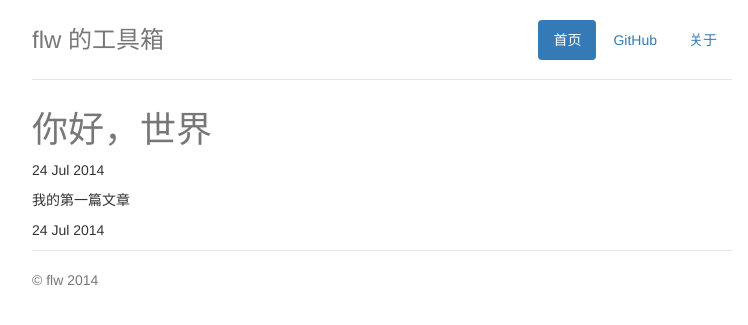
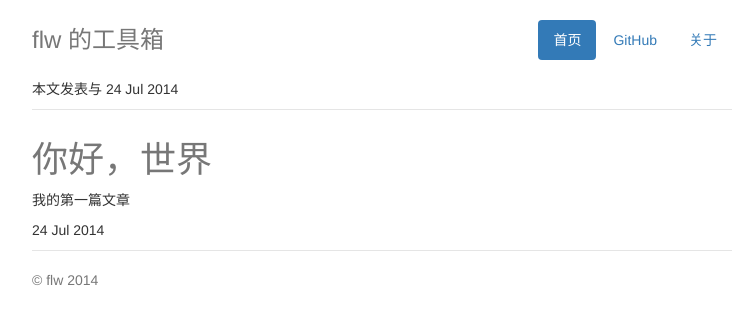
Before and after one commit to flw-cn/blog, a Jekyll site: the page built from _posts/2014-07-24-hello-world.html, in a window 1280 px wide. Shown: the top 325 px of the page, without its empty margins (258-1006 px from the left). Built offline with Jekyll 4.4.1, drawn with Linux system fonts in a browser that asks for light colours; nearby versions of some CDN libraries; comment, search, counter and statistics services are not loaded.

Commit message:
调试模板。

```diff
--- a/_layouts/article.html
+++ b/_layouts/article.html
@@ -14,9 +14,9 @@
                 <li><a href="/about.html">关于</a></li>
             </ul>
             <h3 class="text-muted">{{ site.name }}</h3>
+            <p>本文发表与 {{ page.date | date_to_string }}</p>
         </div>
         <h1 class="text-muted">{{ page.title }}</h1>
-        <p>{{ page.date | date_to_string }}</p>
         {{ content }}
 {% include footer.html site=site page=page %}
     </div>
```
